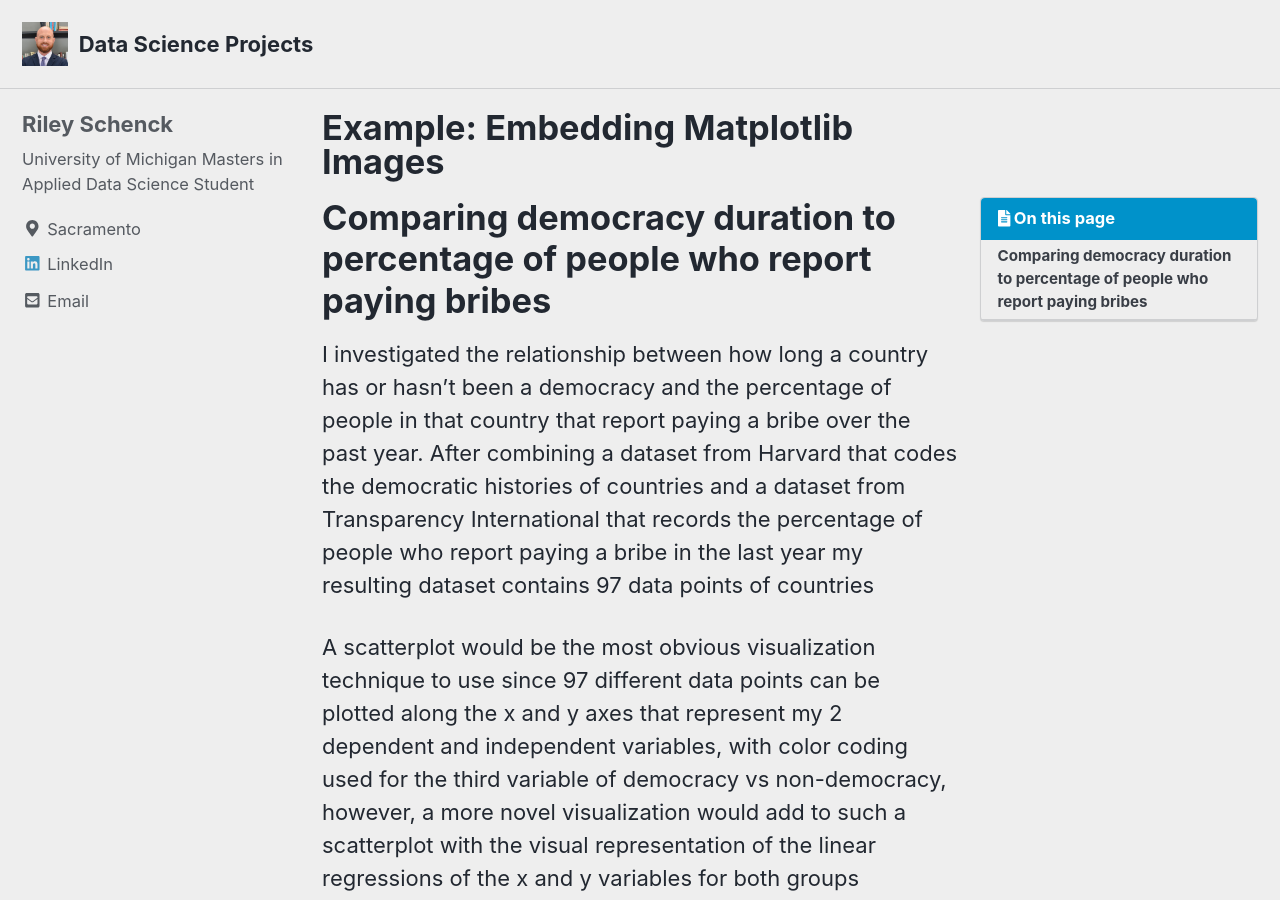
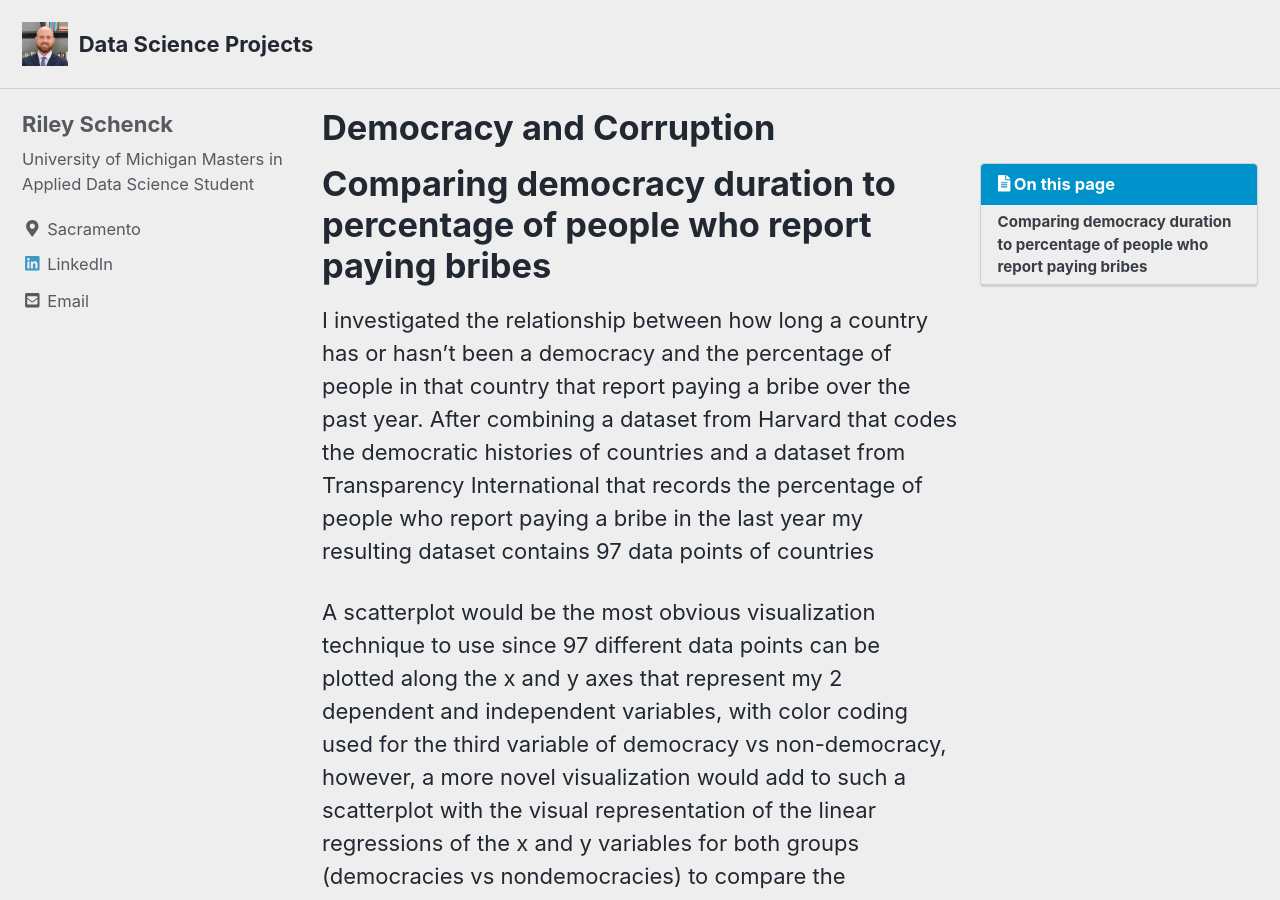
Before and after one commit to rileyschenck/website, a Jekyll site: the page built from _posts/2023-03-11-democracy-bribes.md, in a window 1280 px wide and 900 px high. Built offline with Jekyll 4.4.1, drawn with Linux system fonts in a browser that asks for light colours; cached includes are drawn as plain includes; nearby versions of some CDN libraries; a script that is not in the unit is left out; some of the changed text lies outside the part shown.

Commit message:
Update and rename 2019-04-17-example-post.md to 2023-03-11-democracy-bribes.md

```diff
--- a/_posts/2019-04-17-example-post.md
+++ b/_posts/2023-03-11-democracy-bribes.md
@@ -1,8 +1,8 @@
 ---
-title: "Example: Embedding Matplotlib Images"
-date: 2019-04-17
+title: "Democracy and Corruption"
+date: 2023-03-11
 published: true
-tags: [dataviz, matplotlib]
+tags: [dataviz]
 excerpt: "Comparing democracy duration to percentage of people who report paying bribes"
 toc: true
 toc_sticky: true
```
